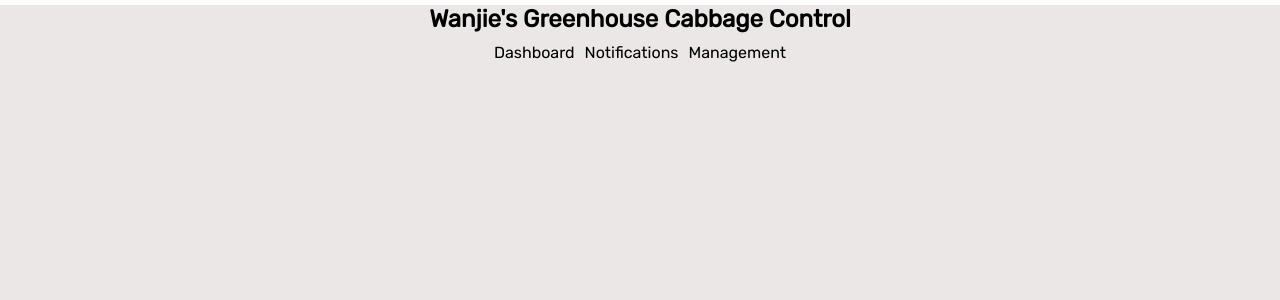
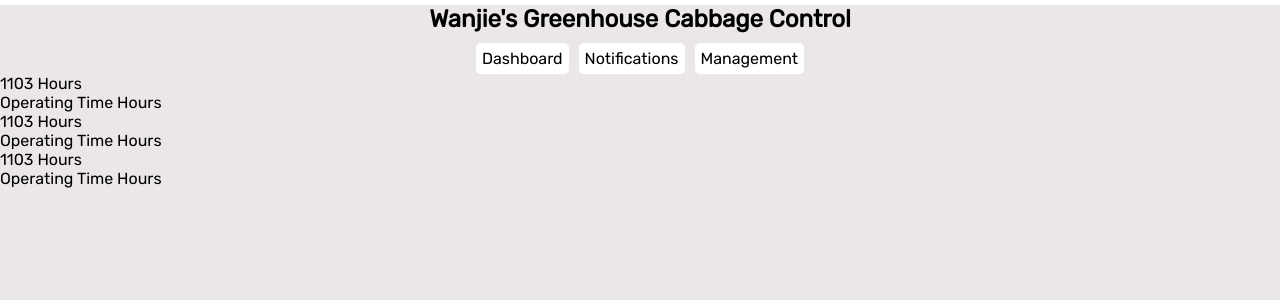
Before and after one commit to Team-Songa-Songa/IOT-Frontend, a React (Create React App) app: page /dashboard in a window 1280 px wide. Shown: the top 300 px of the page. Built offline with nearby package versions, Linux system fonts and the light colour scheme; a web font is replaced by a local one.

Commit message:
underway with the dashboard

```diff
--- a/src/components/Admin/singleSite Dashboard/singleSite.css
+++ b/src/components/Admin/singleSite Dashboard/singleSite.css
@@ -22,3 +22,16 @@
     margin-top:10px;
     justify-content: center;
 }
+.minor-navs-inner{
+    width:100%;
+    background-color: white;
+    padding:6px;
+    border-radius: 5px;
+    cursor:pointer;
+}
+
+.minor-navs-inner-p{
+
+ text-decoration: none;
+ color:black;
+}
--- a/src/components/Admin/singleSite Dashboard/singleSiteDashboard.jsx
+++ b/src/components/Admin/singleSite Dashboard/singleSiteDashboard.jsx
@@ -1,5 +1,6 @@
 import React from "react";
 import "./singleSite.css";
+import { Link } from "react-router-dom";
 function SingleSiteDashboard() {
   return (
     <>
@@ -13,14 +14,50 @@ function SingleSiteDashboard() {
             </h1>
 
             <div className="minor-navs">
-              <div>
-                <p>Dashboard</p>
+              <Link to='' className="minor-navs-inner-p">
+              <div className="minor-navs-inner">
+                <p >Dashboard</p>
               </div>
-              <div>
-                <p>Notifications</p>
-              </div><div>
-                <p>Management</p>
+              </Link>
+              <Link to='' className="minor-navs-inner-p">
+
+              <div className="minor-navs-inner">
+                <p >Notifications</p>
               </div>
+              </Link>
+              <Link to=''className="minor-navs-inner-p" >
+
+              <div className="minor-navs-inner">
+                <p >Management</p>
+              </div>
+              </Link>
+
+            </div>
+
+            <div className="main-dashboard">
+
+              <div className="upper-stats">
+
+                <p>1103 Hours</p>
+                <p>Operating Time Hours</p>
+
+              </div>
+
+              <div className="upper-stats">
+
+                <p>1103 Hours</p>
+                <p>Operating Time Hours</p>
+
+              </div>
+
+              <div className="upper-stats">
+
+                <p>1103 Hours</p>
+                <p>Operating Time Hours</p>
+
+              </div>
+
+
 
             </div>
 
```
